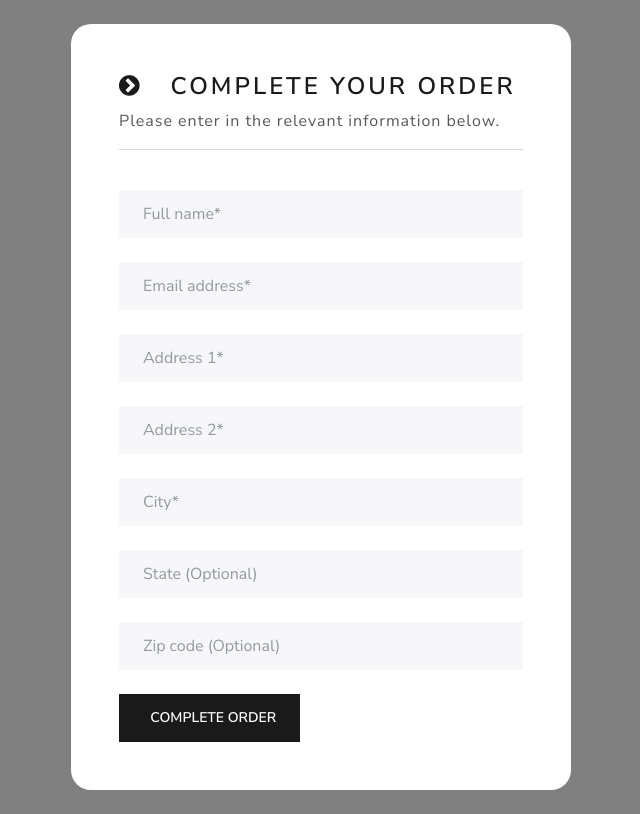
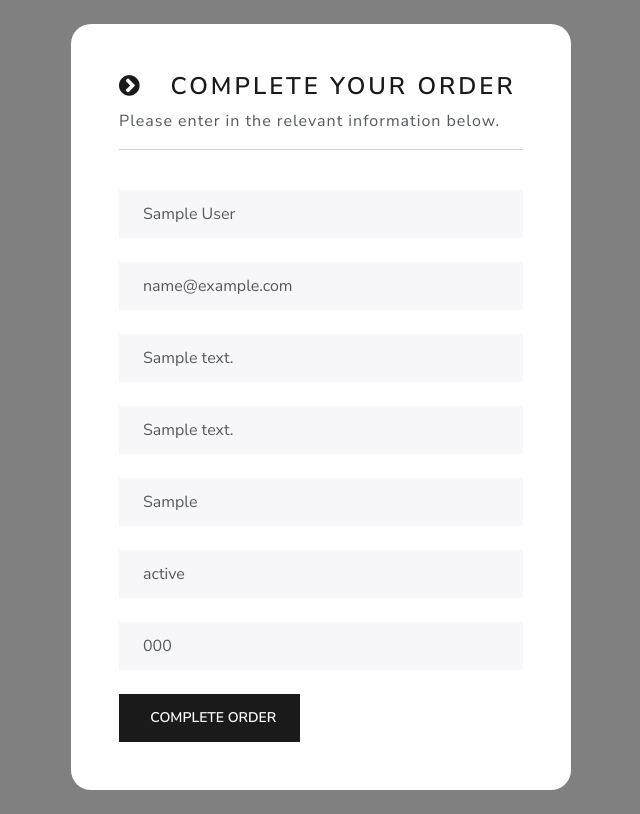
Before and after one commit to kalonjic34/brightbuy-store, a Django app: template ecommerce/payment/templates/payment/checkout.html in a window 1280 px wide. Shown: the part 100-914 px from the top of the page, without its empty margins (319-959 px from the left). Run offline with Django 5.2, Linux system fonts and the light colour scheme; the template is opened without the code that fills it: values that come from a table or form of the project are taken from there, others are empty; data comes from the database, SQL or seed files in the repository; tables that the repository leaves empty hold one stand-in row (values such as "Sample post"); some libraries are stand-ins or nearby versions.

Commit message:
Populate shipping data in checkout form

```diff
--- a/ecommerce/payment/templates/payment/checkout.html
+++ b/ecommerce/payment/templates/payment/checkout.html
@@ -26,46 +26,46 @@
 
                     <div class="form-field">
 
-                        <input class="form-control validate" id="name" type="text" placeholder="Full name*" autocomplete="off" value="" required>
+                        <input class="form-control validate" id="name" type="text" placeholder="Full name*" autocomplete="off" value="{{shipping.full_name}}" required>
                     </div>
 
                     <br>
 
                     <div class="form-field">
 
-                        <input class="form-control validate" id="email" type="email" placeholder="Email address*" autocomplete="off" value="" required>
+                        <input class="form-control validate" id="email" type="email" placeholder="Email address*" autocomplete="off" value="{{shipping.email}}" required>
                     </div>
 
                     <br>
 
                     <div class="form-field">
 
-                        <input class="form-control validate" id="address1" type="text" placeholder="Address 1*" autocomplete="off" value="" required>
+                        <input class="form-control validate" id="address1" type="text" placeholder="Address 1*" autocomplete="off" value="{{shipping.address1}}" required>
                     </div>
                     <br>
                     <div class="form-field">
 
-                        <input class="form-control validate" id="address2" type="text" placeholder="Address 2*" autocomplete="off" value="" required>
+                        <input class="form-control validate" id="address2" type="text" placeholder="Address 2*" autocomplete="off" value="{{shipping.address2}}" required>
 
                     </div>
                     <br>
                     <div class="form-field">
 
-                        <input class="form-control validate" id="city" type="text" placeholder="City*" autocomplete="off" value="" required>
+                        <input class="form-control validate" id="city" type="text" placeholder="City*" autocomplete="off" value="{{shipping.city}}" required>
                     </div>
 
                     <br>
 
                     <div class="form-field">
 
-                        <input class="form-control" id="state" type="text" placeholder="State (Optional)" autocomplete="off" value="">
+                        <input class="form-control" id="state" type="text" placeholder="State (Optional)" autocomplete="off" value="{{shipping.state}}">
 
                     </div>
                     <br>
 
                     <div class="form-field">
 
-                        <input class="form-control" id="zipcode" type="text" placeholder="Zip code (Optional)" autocomplete="off" value="">
+                        <input class="form-control" id="zipcode" type="text" placeholder="Zip code (Optional)" autocomplete="off" value="{{shipping.zipcode}}">
                     </div>
 
                 </div>
```
